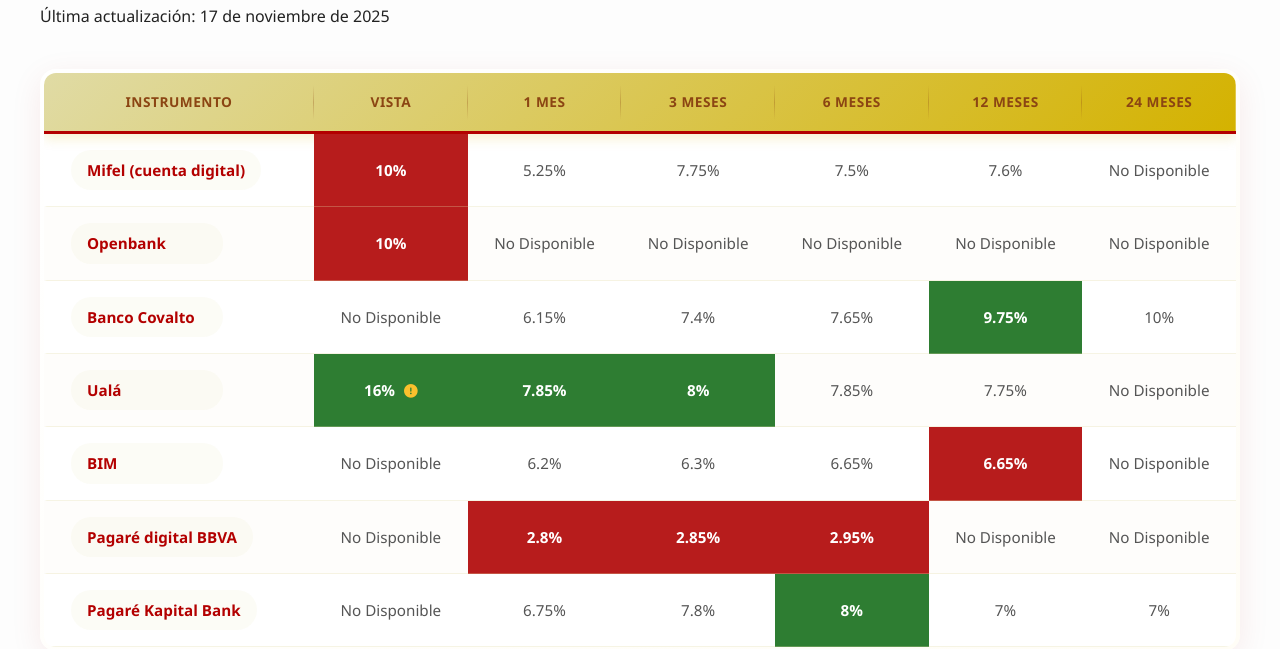
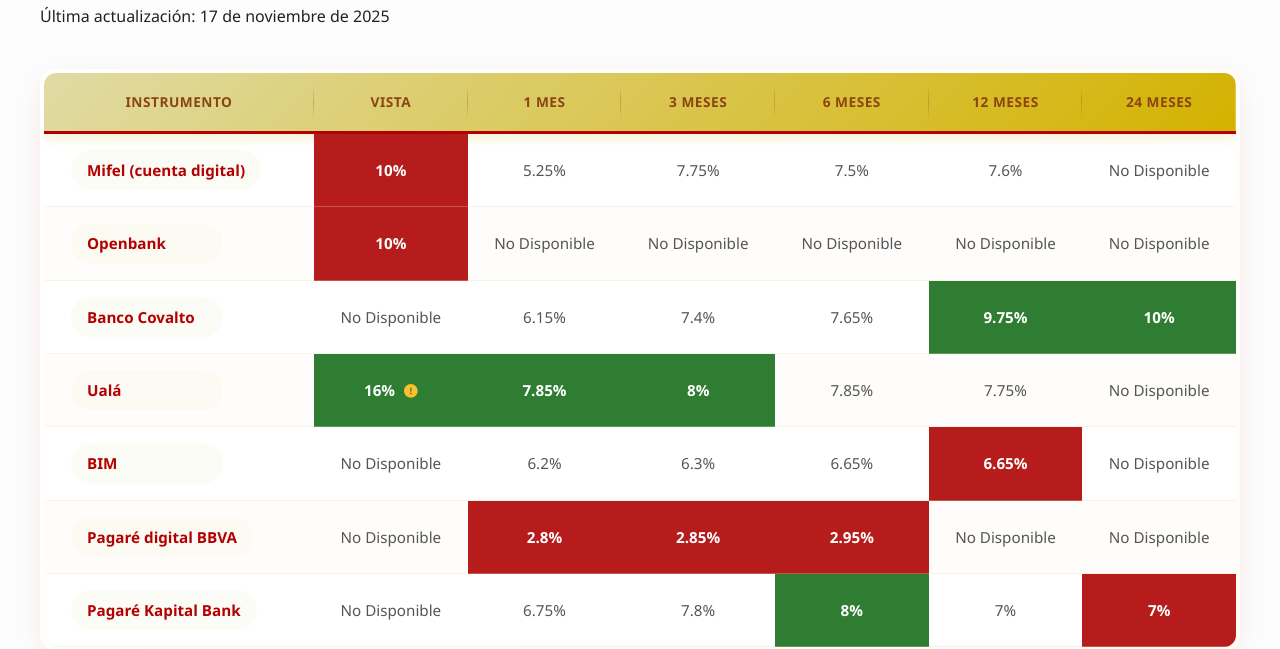
Before and after one commit to iguanopower2/blog-website, a plain HTML site: page bancos.html in a window 1280 px wide. Shown: the part 176-825 px from the top of the page. Drawn offline with Linux system fonts and the light colour scheme.

Commit message:
Added format for the 24 meses altoMejor

```diff
--- a/bancos.html
+++ b/bancos.html
@@ -100,7 +100,8 @@
           "1 mes": "altoMejor",
           "3 meses": "altoMejor",
           "6 meses": "altoMejor",
-          "12 meses": "altoMejor"
+          "12 meses": "altoMejor",
+          "24 meses": "altoMejor"
         };
 
         funciones.aplicarColoresPorNombre(".sofipos-table", modos);
```
Also changed, not shown: index.html (+2 -1 lines).
